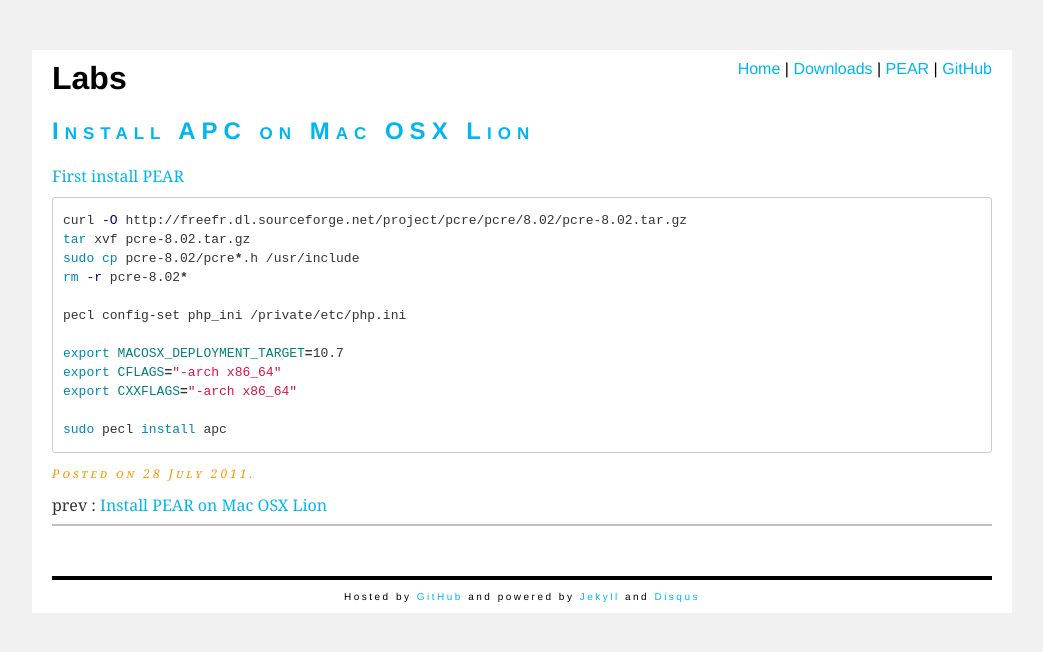
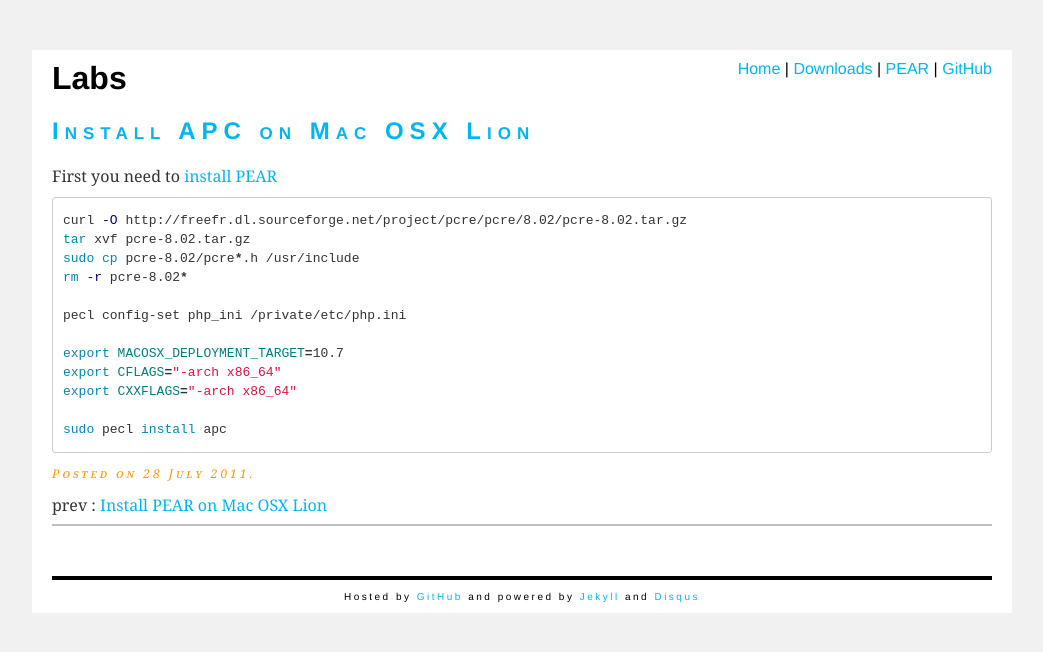
Before and after one commit to stealth35/stealth35.github.com, a Jekyll site: the page built from _posts/2011-07-28-install-apc-on-osx-lion.html, in a window 1280 px wide. Shown: the top 652 px of the page, without its empty margins (118-1161 px from the left). Built offline with Jekyll 4.4.1, drawn with Linux system fonts in a browser that asks for light colours; nearby versions of some CDN libraries; comment, search, counter and statistics services are not loaded.

Commit message:
Change text

```diff
--- a/_posts/2011-07-28-install-apc-on-osx-lion.html
+++ b/_posts/2011-07-28-install-apc-on-osx-lion.html
@@ -3,7 +3,7 @@ layout: post
 title: Install APC on Mac OSX Lion
 ---
 
-<a href="/2011/07/27/install-pear-on-osx-lion.html">First install PEAR</a>
+First you need to <a href="/2011/07/27/install-pear-on-osx-lion.html">install PEAR</a>
 
 {% highlight bash %}
 curl -O http://freefr.dl.sourceforge.net/project/pcre/pcre/8.02/pcre-8.02.tar.gz
```
